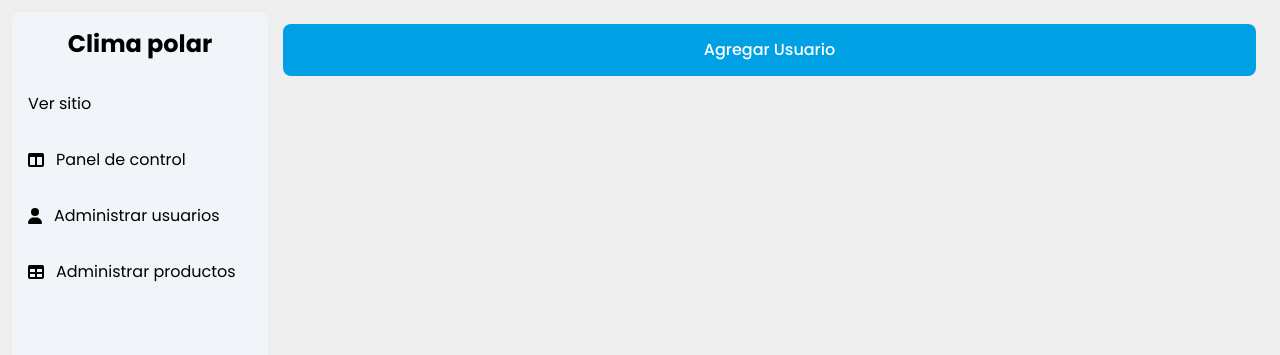
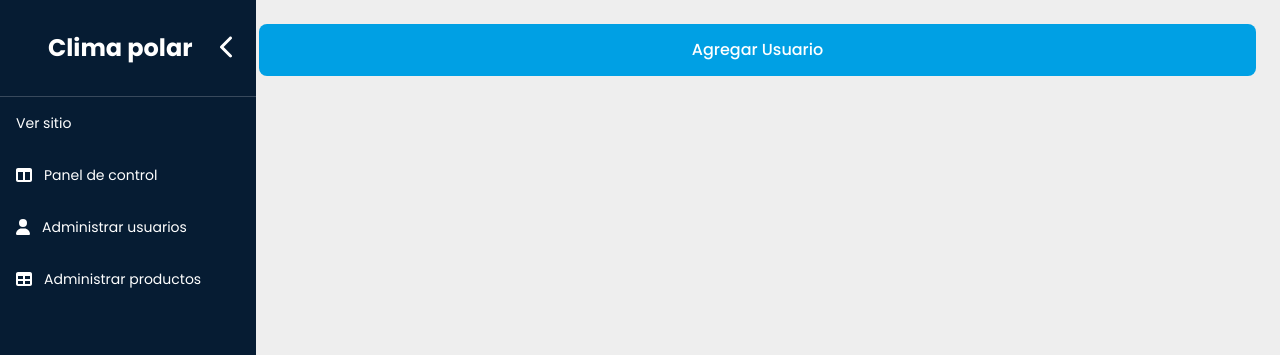
Before and after one commit to ulf-frostypaw/inventario-front, a React (Vite) app: page /dashboard/users in a window 1280 px wide. Shown: the top 355 px of the page. Built offline with nearby package versions, Linux system fonts and the light colour scheme; no server answers.

Commit message:
Se agrego una nueva animacion nueva a la sidebar, la cual es hacerla retractil al igual que se le cambiaron lso colores

```diff
--- a/src/components/Nbar.tsx
+++ b/src/components/Nbar.tsx
@@ -93,7 +93,7 @@ const Nbar = () => {
               userData[0].id_tipo_usuario === 1 && (
                 <TextLine redirectTo={"/dashboard"}>Panel de control</TextLine>
               )}
-            {userData && <Button onClick={logout}>Cerrar sesión</Button>}
+            {userData && <Button variant="primary" onClick={logout}>Cerrar sesión</Button>}
           </nav>
         </div>
       </header>
--- a/src/pages/Dashboard/components/SideBarDashboard.tsx
+++ b/src/pages/Dashboard/components/SideBarDashboard.tsx
@@ -1,4 +1,5 @@
 // Sidebar.js
+import { useState } from "react";
 import React from "react";
 import { FontAwesomeIcon } from "@fortawesome/react-fontawesome";
 import {
@@ -9,6 +10,8 @@ import {
   faUser,
   faLock,
   faSignOutAlt,
+  faBars,
+  faChevronLeft,
 } from "@fortawesome/free-solid-svg-icons";
 import { faGithub, faVuejs } from "@fortawesome/free-brands-svg-icons";
 import { Link } from "react-router-dom";
@@ -16,36 +19,78 @@ import { Link } from "react-router-dom";
 const Sidebar = () => {
   const urlApp = import.meta.env.VITE_APP_URL;
 
+  const [isOpen, setIsOpen] = useState(true);
+
+  const toggleSidebar = () => {
+    setIsOpen(!isOpen);
+  };
+
   return (
-    <div className="p-3 h-screen">
-      <div className=" w-64 bg-slate-100 fixed rounded-lg h-[96%] flex flex-col">
-        <div className="text-center text-2xl font-bold py-4">Clima polar</div>
+    <div className="h-screen">
+      <div
+        className={`w-64 bg-[#061c33] fixed h-[100%] flex flex-col ${
+          isOpen ? "translate-x-0 transition-transform duration-300" : "-translate-x-[80%] transition-transform duration-300"
+        }`}
+      >
+        <div className="flex items-center justify-start text-white text-2xl font-bold py-4">
+          <div className="text-center text-white text-2xl font-bold py-4 ml-12 mr-4">
+            Clima polar
+          </div>
+          <button onClick={toggleSidebar} className="ml-3 cursor-pointer">
+            <FontAwesomeIcon className={isOpen ? "rotate-0 transition-transform duration-300" : "rotate-180 transition-transform duration-300"} icon={faChevronLeft} />
+          </button>
+        </div>
+        <hr className="h-px border-[#ffffff33] border-1" />
         <nav className="flex-1">
           <ul>
-          <li className="flex items-center p-4 hover:bg-gray-700 hover:bg-slate-200">
-              <Link to={urlApp}>Ver sitio</Link>
+            <li className="flex items-center text-white p-4 hover:bg-[#4f6379] cursor-pointer">
+              <Link className="text-sm" to={urlApp}>Ver sitio</Link>
             </li>
-            <li className="flex items-center p-4 hover:bg-gray-700 hover:bg-slate-200">
+            <li className="flex items-center text-white p-4 hover:bg-[#4f6379] cursor-pointer">
               <FontAwesomeIcon icon={faColumns} className="mr-3" />
-              <Link to={urlApp + '/dashboard'}>Panel de control</Link>
+              <Link className="text-sm" to={urlApp + "/dashboard"}>Panel de control</Link>
             </li>
-            <li className="flex hover:bg-slate-200 cursor-pointer items-center p-4">
+            <li className="flex hover:bg-[#4f6379] text-white cursor-pointer items-center p-4">
               <FontAwesomeIcon icon={faUser} className="mr-3" />
-              <Link to={urlApp + "/dashboard/users"}>Administrar usuarios</Link>
+              <Link className="text-sm" to={urlApp + "/dashboard/users"}>Administrar usuarios</Link>
             </li>
-            <li className="flex items-center p-4 hover:bg-gray-700 hover:bg-slate-200">
+            <li className="flex items-center text-white p-4 hover:bg-[#4f6379] cursor-pointer">
               <FontAwesomeIcon icon={faTable} className="mr-3" />
-              <Link to={urlApp + '/dashboard/products'}>Administrar productos</Link>
+              <Link className="text-sm" to={urlApp + "/dashboard/products"}>
+                Administrar productos
+              </Link>
             </li>
           </ul>
         </nav>
         {/* <div className="p-4 rounded-b-lg hover:bg-blue-700 bg-blue-600 flex items-center justify-center cursor-pointer">
-          <FontAwesomeIcon icon={faSignOutAlt} className="mr-3" />
-          Logout
-        </div> */}
+           <FontAwesomeIcon icon={faSignOutAlt} className="mr-3" />
+           Logout
+         </div> */}
       </div>
     </div>
   );
 };
+// const [isOpen, setIsOpen] = useState(true);
+
+//   const toggleSidebar = () => {
+//     setIsOpen(!isOpen);
+//   };
+
+//   return (
+//     <div className="flex">
+//       <div className={`fixed top-0 left-0 h-full w-64 bg-indigo-500 transform transition-transform duration-300 ${isOpen ? 'translate-x-0' : '-translate-x-[80%]'}`}>
+//         <h2 className="text-white">Sidebar</h2>
+//         <button onClick={toggleSidebar} className="mt-4 px-4 py-2 bg-blue-600 text-white rounded">
+//           Toggle Sidebar
+//         </button>
+//       </div>
+//       <div className="flex-grow p-4">
+//         <main>
+//           <h1>Main Content</h1>
+//         </main>
+//       </div>
+//     </div>
+//   );
+// };
 
 export default Sidebar;
```
